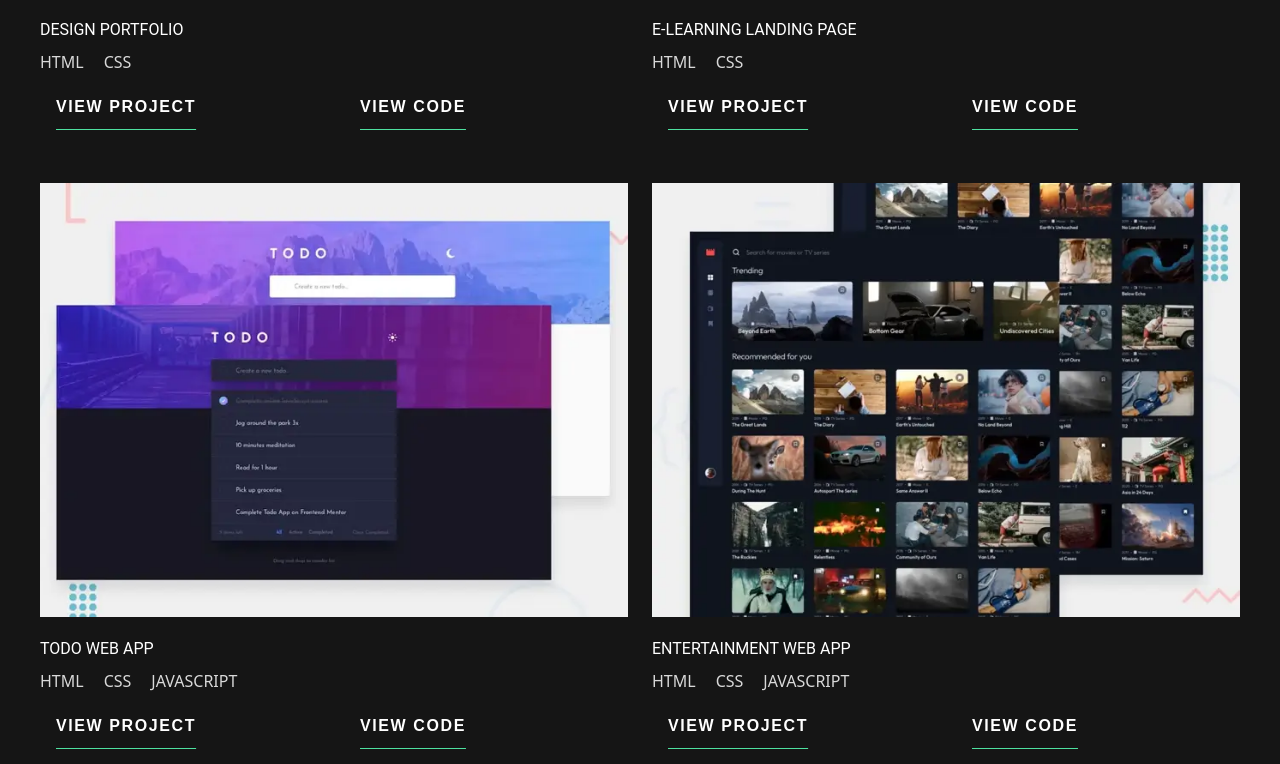
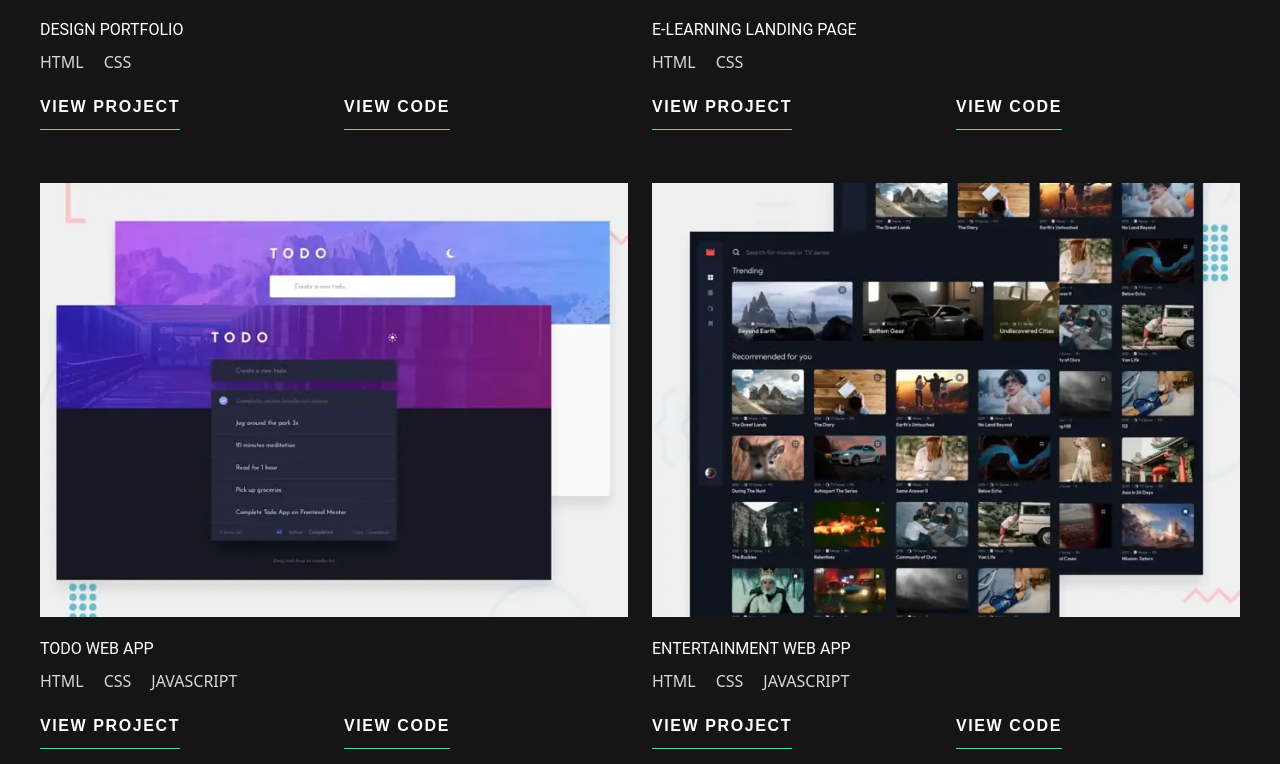
Before and after one commit to royeradames/angular-single-page-developer-portfolio, an Angular app: page / in a window 1280 px wide. Shown: the part 2316-3080 px from the top of the page. Built offline with nearby package versions, Linux system fonts and the light colour scheme.

Commit message:
remove unused padding

```diff
--- a/src/app/component/theme-link/theme-link.component.html
+++ b/src/app/component/theme-link/theme-link.component.html
@@ -1,4 +1,4 @@
-<a class="relative font-space-grotesk font-bold text-base text-gray-800 tracking-widest hover:text-custom-green  py-2 px-4 rounded" [href]="href" [target]="target" >
+<a class="relative font-space-grotesk font-bold text-base text-gray-800 tracking-widest hover:text-custom-green  py-2 rounded" [href]="href" [target]="target" >
   <span class="inline-block text-custom-white underline underline-offset-9 decoration-custom-green">
     <ng-content></ng-content>
   </span>
```
